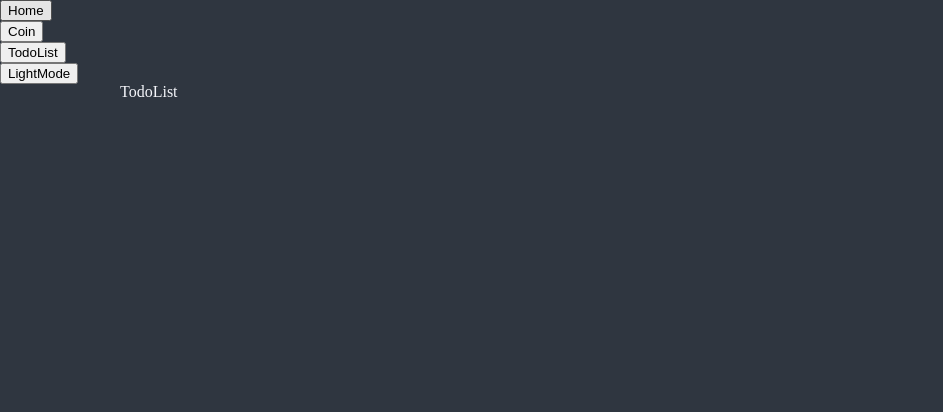
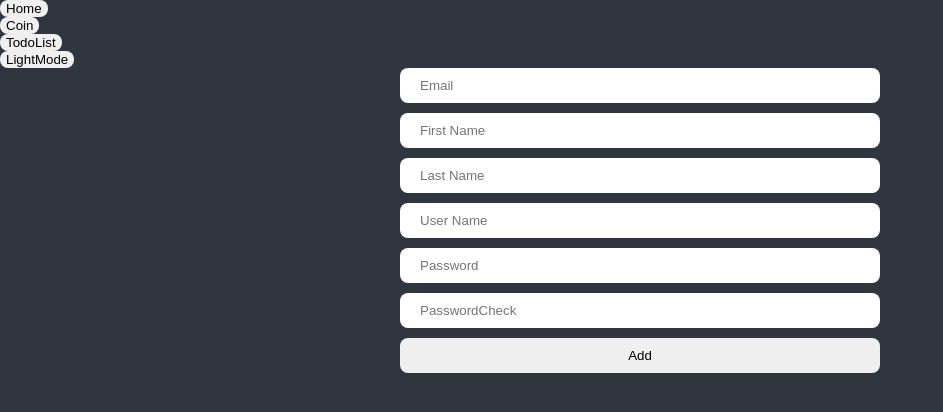
Before and after one commit to moolbum/react-masterclass, a React (Create React App) app: page / in a window 1280 px wide. Both pictures are taken after a click on the button "TodoList". Shown: the top 412 px of the page, without its empty margins (0-943 px from the left). Built offline with nearby package versions, Linux system fonts and the light colour scheme.

Commit message:
add: react-hook-form 추가

```diff
--- a/package.json
+++ b/package.json
@@ -16,6 +16,7 @@
     "react": "^18.2.0",
     "react-apexcharts": "^1.4.0",
     "react-dom": "^18.2.0",
+    "react-hook-form": "^7.40.0",
     "react-icons": "^4.7.1",
     "react-query": "^3.39.2",
     "react-router-dom": "^6.4.3",
--- a/src/pages/TodoList/index.tsx
+++ b/src/pages/TodoList/index.tsx
@@ -1,7 +1,42 @@
 import React from "react";
+import { useForm } from "react-hook-form";
+import styled from "styled-components";
+
+const Form = styled.form`
+  max-width: 480px;
+  display: flex;
+  flex-direction: column;
+  gap: 10px;
+  margin: 0 auto;
+
+  input {
+    padding: 10px 20px;
+  }
+
+  button {
+    padding: 10px 20px;
+  }
+`;
 
 function TodoList() {
-  return <div>TodoList</div>;
+  const { register, watch } = useForm();
+
+  console.log("watch", watch());
+
+  return (
+    <div>
+      <Form>
+        <input {...register("Email")} placeholder="Email" />
+        <input {...register("First Name")} placeholder="First Name" />
+        <input {...register("Last Name")} placeholder="Last Name" />
+        <input {...register("User Name")} placeholder="User Name" />
+        <input {...register("Password")} placeholder="Password" />
+        <input {...register("PasswordCheck")} placeholder="PasswordCheck" />
+
+        <button>Add</button>
+      </Form>
+    </div>
+  );
 }
 
 export default TodoList;
--- a/src/styles/GlobalStyle.ts
+++ b/src/styles/GlobalStyle.ts
@@ -17,6 +17,11 @@ const GlobalStyle = createGlobalStyle`
 
   * {
     box-sizing: border-box;
+    outline: none;
+  }
+  input, button{
+    border-radius: 8px;
+    border: none;
   }
 `;
 
```
Also changed, not shown: 1 other file (tests, documents, lock files or other folders).
